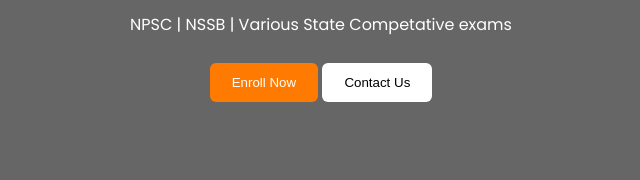
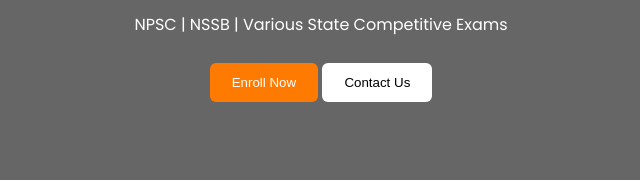
Before and after one commit to ASPIRANTSHUBZBTO/ASPIRANTSHUBZBTO, a plain HTML site: page index.html in a window 1280 px wide. Shown: the part 468-648 px from the top of the page, 319-959 px from the left. Drawn offline with Linux system fonts and the light colour scheme; no server answers.

Commit message:
Update index.html

```diff
--- a/index.html
+++ b/index.html
@@ -40,7 +40,7 @@
 
     <div class="hero-content container">
         <h1>Crack Competitive Exams with Confidence</h1>
-        <p>NPSC | NSSB | Various State Competative exams</p>
+        <p>NPSC | NSSB | Various State Competitive Exams</p>
 
         <div>
             <button class="primary">Enroll Now</button>
```
